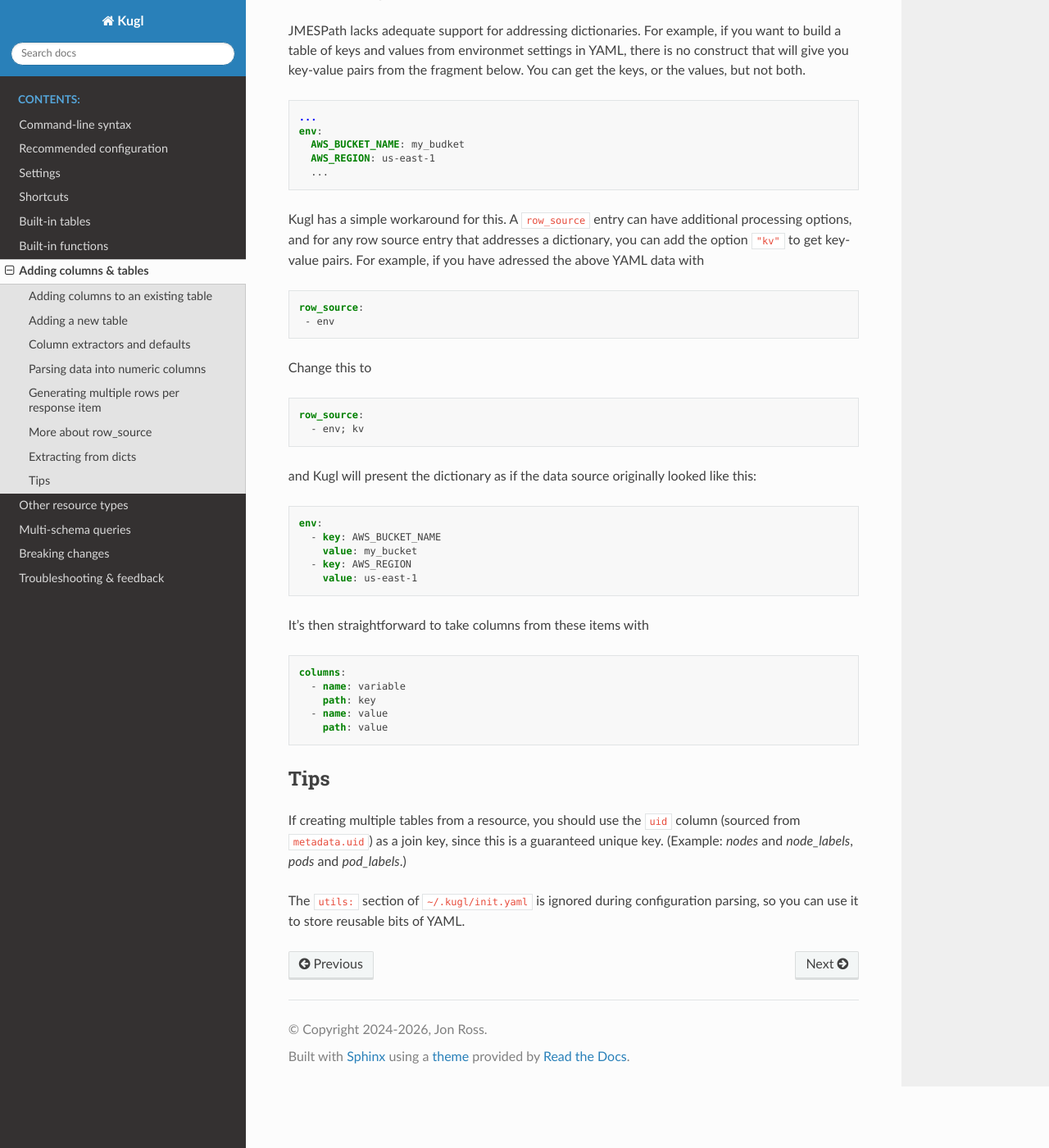
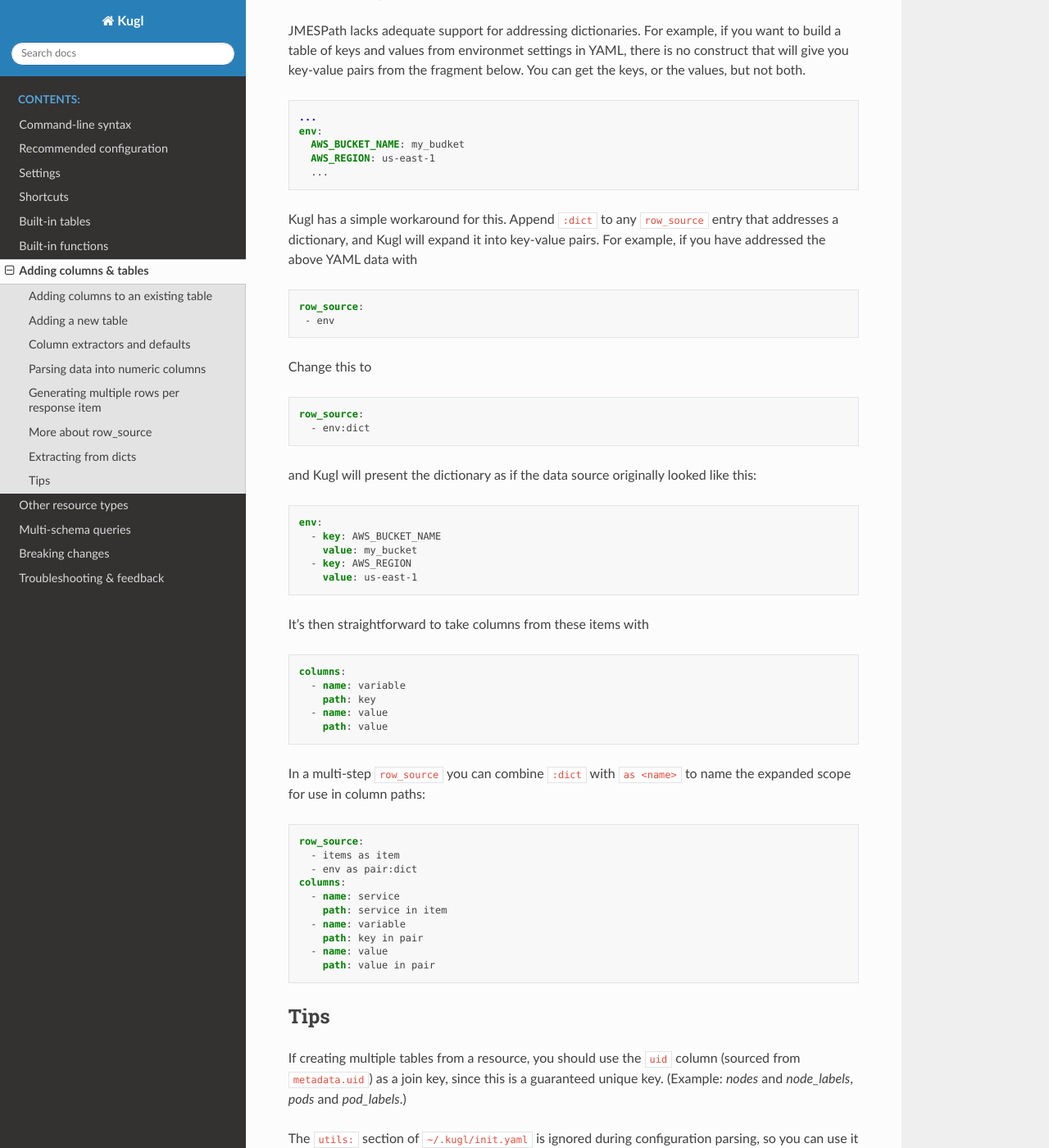
Before and after one commit to jonross/kugl, a Sphinx documentation site: the page built from docs/extending.rst, in a window 1280 px wide and 1400 px high, scrolled down 4667 px. Shown: the whole window at 82% size. Built offline with Sphinx 7.4.7 and the Read the Docs theme 3.1.0, drawn with Linux system fonts in a browser that asks for light colours.

Commit message:
Fix #154: make kv syntax less awkward

```diff
--- a/docs/extending.rst
+++ b/docs/extending.rst
@@ -270,10 +270,10 @@ not both.
      AWS_REGION: us-east-1
      ...
 
-Kugl has a simple workaround for this. A ``row_source`` entry can have
-additional processing options, and for any row source entry that
-addresses a dictionary, you can add the option ``"kv"`` to get key-value
-pairs. For example, if you have adressed the above YAML data with
+Kugl has a simple workaround for this. Append ``:dict`` to any
+``row_source`` entry that addresses a dictionary, and Kugl will expand
+it into key-value pairs. For example, if you have addressed the above
+YAML data with
 
 .. code:: yaml
 
@@ -285,7 +285,7 @@ Change this to
 .. code:: yaml
 
    row_source:
-     - env; kv
+     - env:dict
 
 and Kugl will present the dictionary as if the data source originally
 looked like this:
@@ -308,6 +308,22 @@ It's then straightforward to take columns from these items with
      - name: value
        path: value
 
+In a multi-step ``row_source`` you can combine ``:dict`` with ``as
+<name>`` to name the expanded scope for use in column paths:
+
+.. code:: yaml
+
+   row_source:
+     - items as item
+     - env as pair:dict
+   columns:
+     - name: service
+       path: service in item
+     - name: variable
+       path: key in pair
+     - name: value
+       path: value in pair
+
 Tips
 ~~~~
 
```
Also changed, not shown: CLAUDE.md (+1 -1 lines), 2 other files.
